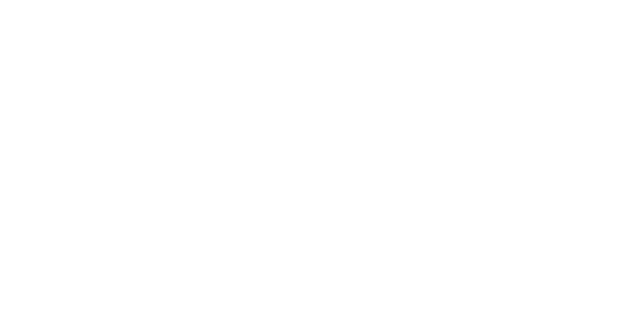
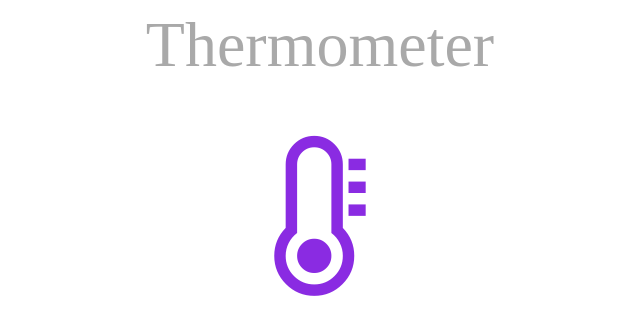
Before and after one commit to sudowebdev/fa-animation-with-js, a plain HTML site: page thermometer.html in a window 1280 px wide. Shown: the whole page, without its empty margins (320-960 px from the left). Drawn offline with Linux system fonts and the light colour scheme; a web font is replaced by a local one.

Commit message:
Thermometer: Full-empty animation added

```diff
--- a/js/thermometer.js
+++ b/js/thermometer.js
@@ -1 +1,19 @@
 /* All the JavaScript for thermometer.html is put here */
+
+
+let node = document.getElementById('node');
+
+
+function emptyTheThermometer(){
+
+	node.innerHTML = '&#xf2c7;';
+
+	setTimeout(function(){
+		node.innerHTML = '&#xf2cb;';
+	}, 1000);
+}
+
+emptyTheThermometer();
+
+
+setInterval(emptyTheThermometer, 2000);
--- a/style/thermometer.css
+++ b/style/thermometer.css
@@ -1 +1,16 @@
 /* All the styling for thermometer.html is put here */
+
+#node {
+	font-size:  10em;
+	color: blueviolet;
+}
+
+.center {
+	text-align:  center;
+}
+
+.title {
+  	font-size:  4em;
+  	color:  darkgrey;
+  	font-family: 'Bellefair', serif;
+}
--- a/thermometer.html
+++ b/thermometer.html
@@ -5,10 +5,17 @@
 	<title>Animating the Thermometer</title>
 	<link href="https://maxcdn.bootstrapcdn.com/font-awesome/4.7.0/css/font-awesome.min.css" rel="stylesheet" integrity="sha384-wvfXpqpZZVQGK6TAh5PVlGOfQNHSoD2xbE+QkPxCAFlNEevoEH3Sl0sibVcOQVnN" crossorigin="anonymous" />
 	<link href="./style/thermometer.css" rel="stylesheet" />
+	<link href="https://fonts.googleapis.com/css?family=Bellefair" rel="stylesheet">
 
 </head>
 <body>
-	<div class="fa"></div>
-<script type="text/javascript" src="./js/thermometer.js"></script>
+	<div class="title center">Thermometer</div>
+	<div>&nbsp;</div>
+	<div>&nbsp;</div>
+	<div>&nbsp;</div>
+	<div class="center">
+		<div id="node" class="fa"></div>
+	</div>
+	<script type="text/javascript" src="./js/thermometer.js"></script>
 </body>
 </html>
```
